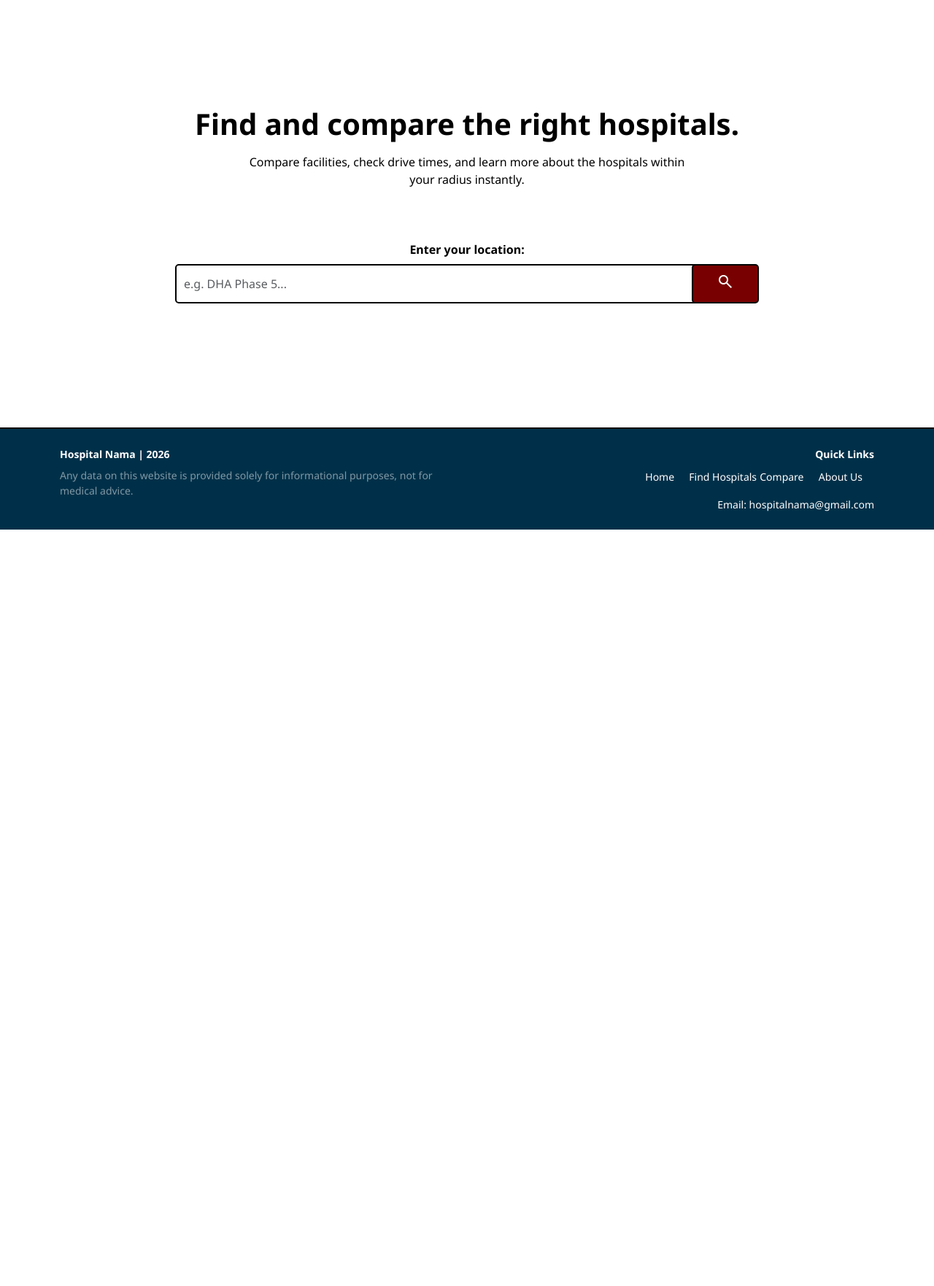
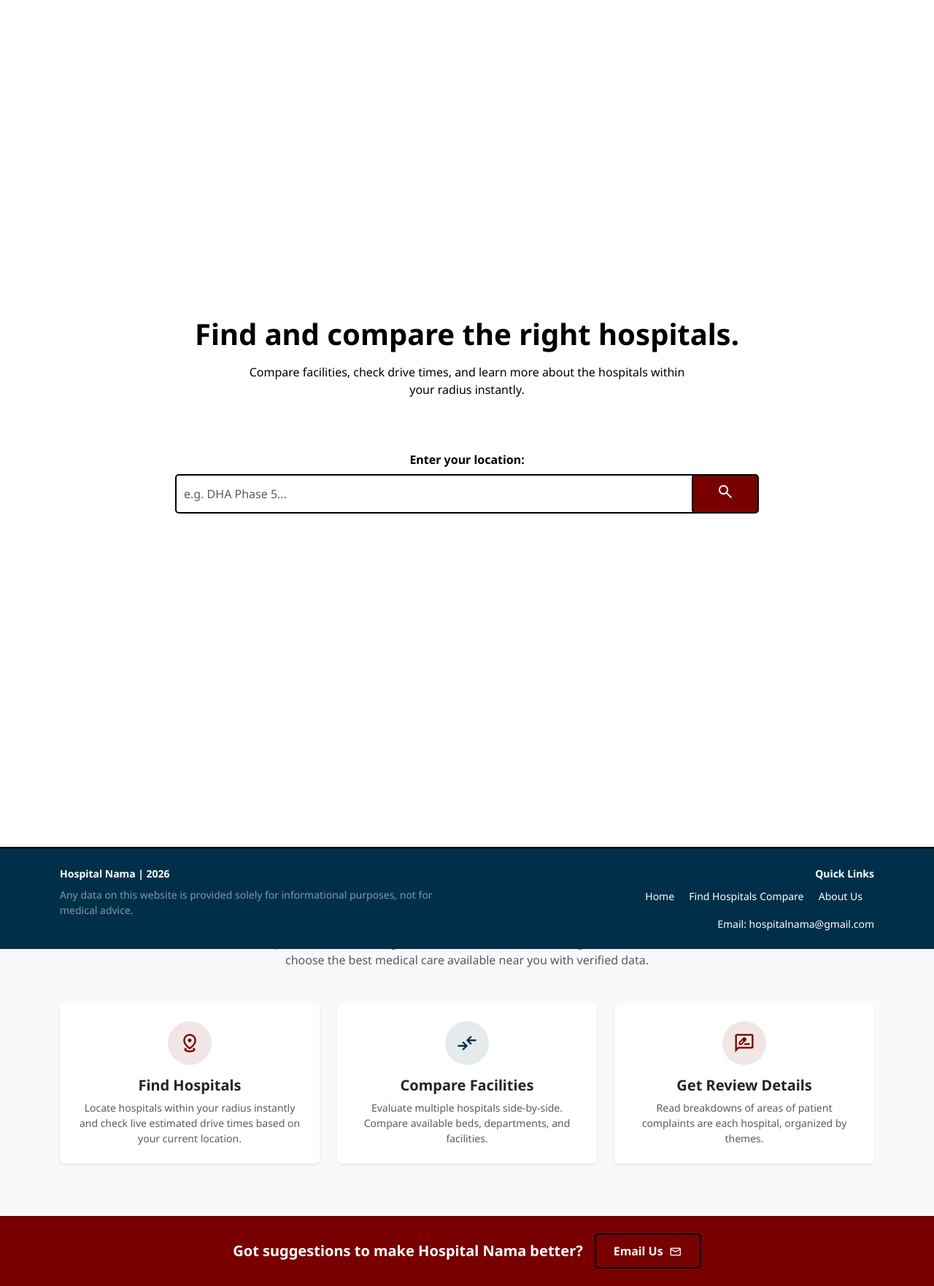
Before and after one commit to zoyaAzfar/hospital-nama, a Flask app: page / in a window 1280 px wide. Shown: the part 74-1837 px from the top of the page at 73% size. Before the commit the page ends 800 px from the top, so only its background shows below. Run offline with Flask 3, Linux system fonts and the light colour scheme; some libraries are stand-ins or nearby versions; some web fonts are replaced.

Commit message:
Add new section for hospital services and contact
:P

```diff
--- a/templates/index.html
+++ b/templates/index.html
@@ -113,6 +113,61 @@
         </div>
     </div>
 
+    <div class="py-5" style="background-color: #f8f9fa;">
+    <div class="container py-4">
+
+        <div class="text-center mb-5">
+            <h2 class="fw-bold" style="color: #003049;">Your Companion in Medical Emergencies & Decisions</h2>
+            <p class="text-muted mx-auto" style="max-width: 600px;">
+                Hospital Nama takes the guesswork out of healthcare. Navigate, evaluate, and choose the best medical care available near you with verified data.
+            </p>
+        </div>
+
+        <div class="row g-4 justify-content-center">
+
+            <div class="col-md-4">
+                <div class="card h-100 border-0 shadow-sm p-4 text-center">
+                    <div class="d-inline-flex align-items-center justify-content-center rounded-circle mx-auto mb-3" style="background-color: rgba(120, 0, 0, 0.1); width: 60px; height: 60px;">
+                        <span class="material-symbols-outlined" style="color: #780000; font-size: 30px;">distance</span>
+                    </div>
+                    <h5 class="fw-bold mb-2">Find Hospitals</h5>
+                    <p class="text-muted small mb-0">Locate hospitals within your radius instantly and check live estimated drive times based on your current location.</p>
+                </div>
+            </div>
+
+            <div class="col-md-4">
+                <div class="card h-100 border-0 shadow-sm p-4 text-center">
+                    <div class="d-inline-flex align-items-center justify-content-center rounded-circle mx-auto mb-3" style="background-color: rgba(0, 48, 73, 0.1); width: 60px; height: 60px;">
+                        <span class="material-symbols-outlined" style="color: #003049; font-size: 30px;">compare_arrows</span>
+                    </div>
+                    <h5 class="fw-bold mb-2">Compare Facilities</h5>
+                    <p class="text-muted small mb-0">Evaluate multiple hospitals side-by-side. Compare available beds, departments, and facilities. </p>
+                </div>
+            </div>
+
+            <div class="col-md-4">
+                <div class="card h-100 border-0 shadow-sm p-4 text-center">
+                    <div class="d-inline-flex align-items-center justify-content-center rounded-circle mx-auto mb-3" style="background-color: rgba(120, 0, 0, 0.1); width: 60px; height: 60px;">
+                        <span class="material-symbols-outlined" style="color: #780000; font-size: 30px;">rate_review</span>
+                    </div>
+                    <h5 class="fw-bold mb-2">Get Review Details</h5>
+                    <p class="text-muted small mb-0">Read breakdowns of areas of patient complaints are each hospital, organized by themes.</p>
+                </div>
+            </div>
+
+        </div>
+    </div>
+</div>
+
+<div class="text-white py-4 text-center" style="background-color: #780000;">
+    <div class="container d-flex flex-column flex-sm-row justify-content-center align-items-center gap-3">
+        <span class="fw-bold fs-5">Got suggestions to make Hospital Nama better?</span>
+        <a href="mailto:hospitalnama@gmail.com" class="btn btn-outline-light px-4 fw-bold brutal-input">
+            Email Us <span class="material-symbols-outlined align-middle ms-1" style="font-size: 18px;">mail</span>
+        </a>
+    </div>
+</div>
+
 </main>
 
 <footer class="py-4 mt-auto" id="home-footer" style="background-color:#003049; color:white;">
```
